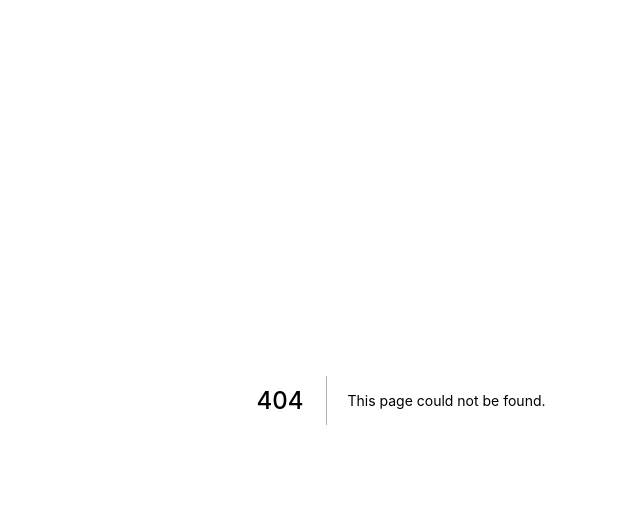
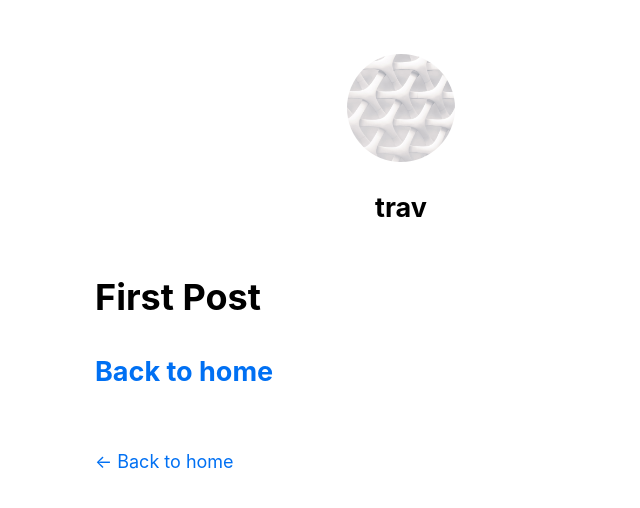
Before and after one commit to travhow99/nextjs-gear-rental, a Next.js app: page /posts/first-post in a window 1280 px wide. Before the commit this address had no page. Shown: the top 508 px of the page, without its empty margins (239-879 px from the left). Built offline with nearby package versions, Linux system fonts and the light colour scheme.

Commit message:
Initial styling & routes

```diff
--- /dev/null
+++ b/components/layout.js
@@ -0,0 +1,73 @@
+import Head from "next/head";
+import Image from "next/image";
+import styles from "./layout.module.css";
+import utilStyles from "../styles/utils.module.css";
+import Link from "next/link";
+
+const name = "trav";
+export const siteTitle = "Adventure Buddy";
+
+export default function Layout({ children, home }) {
+  return (
+    <div className={styles.container}>
+      <Head>
+        <link rel="icon" href="/favicon.ico" />
+        <meta
+          name="description"
+          content="Learn how to build a personal website using Next.js"
+        />
+        <meta
+          property="og:image"
+          content={`https://og-image.vercel.app/${encodeURI(
+            siteTitle
+          )}.png?theme=light&md=0&fontSize=75px&images=https%3A%2F%2Fassets.vercel.com%2Fimage%2Fupload%2Ffront%2Fassets%2Fdesign%2Fnextjs-black-logo.svg`}
+        />
+        <meta name="og:title" content={siteTitle} />
+        <meta name="twitter:card" content="summary_large_image" />
+      </Head>
+      <header className={styles.header}>
+        {home ? (
+          <>
+            <Image
+              priority
+              src="/images/profile.jpg"
+              className={utilStyles.borderCircle}
+              height={144}
+              width={144}
+              alt={name}
+            />
+            <h1 className={utilStyles.heading2Xl}>{name}</h1>
+          </>
+        ) : (
+          <>
+            <Link href="/">
+              <a>
+                <Image
+                  priority
+                  src="/images/profile.jpg"
+                  className={utilStyles.borderCircle}
+                  height={108}
+                  width={108}
+                  alt={name}
+                />
+              </a>
+            </Link>
+            <h2 className={utilStyles.headingLg}>
+              <Link href="/">
+                <a className={utilStyles.colorInherit}>{name}</a>
+              </Link>
+            </h2>
+          </>
+        )}
+      </header>
+      <main>{children}</main>
+      {!home && (
+        <div className={styles.backToHome}>
+          <Link href="/">
+            <a>← Back to home</a>
+          </Link>
+        </div>
+      )}
+    </div>
+  );
+}
--- /dev/null
+++ b/components/layout.module.css
@@ -0,0 +1,15 @@
+.container {
+  max-width: 36rem;
+  padding: 0 1rem;
+  margin: 3rem auto 6rem;
+}
+
+.header {
+  display: flex;
+  flex-direction: column;
+  align-items: center;
+}
+
+.backToHome {
+  margin: 3rem 0 0;
+}
--- /dev/null
+++ b/pages/_app.js
@@ -0,0 +1,5 @@
+import '../styles/global.css'
+
+export default function App({ Component, pageProps }) {
+    return <Component {...pageProps} />
+}
--- /dev/null
+++ b/pages/posts/first-post.js
@@ -0,0 +1,19 @@
+import Head from "next/head";
+import Link from "next/link";
+import Layout from "../../components/layout";
+
+export default function FirstPost() {
+  return (
+    <Layout>
+      <Head>
+        <title>First Post</title>
+      </Head>
+      <h1>First Post</h1>
+      <h2>
+        <Link href="/">
+          <a>Back to home</a>
+        </Link>
+      </h2>
+    </Layout>
+  );
+}
--- /dev/null
+++ b/styles/global.css
@@ -0,0 +1,27 @@
+html,
+body {
+  padding: 0;
+  margin: 0;
+  font-family: -apple-system, BlinkMacSystemFont, Segoe UI, Roboto, Oxygen, Ubuntu,
+    Cantarell, Fira Sans, Droid Sans, Helvetica Neue, sans-serif;
+  line-height: 1.6;
+  font-size: 18px;
+}
+
+* {
+  box-sizing: border-box;
+}
+
+a {
+  color: #0070f3;
+  text-decoration: none;
+}
+
+a:hover {
+  text-decoration: underline;
+}
+
+img {
+  max-width: 100%;
+  display: block;
+}
--- /dev/null
+++ b/styles/utils.module.css
@@ -0,0 +1,52 @@
+.heading2Xl {
+    font-size: 2.5rem;
+    line-height: 1.2;
+    font-weight: 800;
+    letter-spacing: -0.05rem;
+    margin: 1rem 0;
+  }
+
+  .headingXl {
+    font-size: 2rem;
+    line-height: 1.3;
+    font-weight: 800;
+    letter-spacing: -0.05rem;
+    margin: 1rem 0;
+  }
+
+  .headingLg {
+    font-size: 1.5rem;
+    line-height: 1.4;
+    margin: 1rem 0;
+  }
+
+  .headingMd {
+    font-size: 1.2rem;
+    line-height: 1.5;
+  }
+
+  .borderCircle {
+    border-radius: 9999px;
+  }
+
+  .colorInherit {
+    color: inherit;
+  }
+
+  .padding1px {
+    padding-top: 1px;
+  }
+
+  .list {
+    list-style: none;
+    padding: 0;
+    margin: 0;
+  }
+
+  .listItem {
+    margin: 0 0 1.25rem;
+  }
+
+  .lightText {
+    color: #666;
+  }
```
Also changed, not shown: pages/index.js (+6 -2 lines), public/images/profile.jpg (added).
